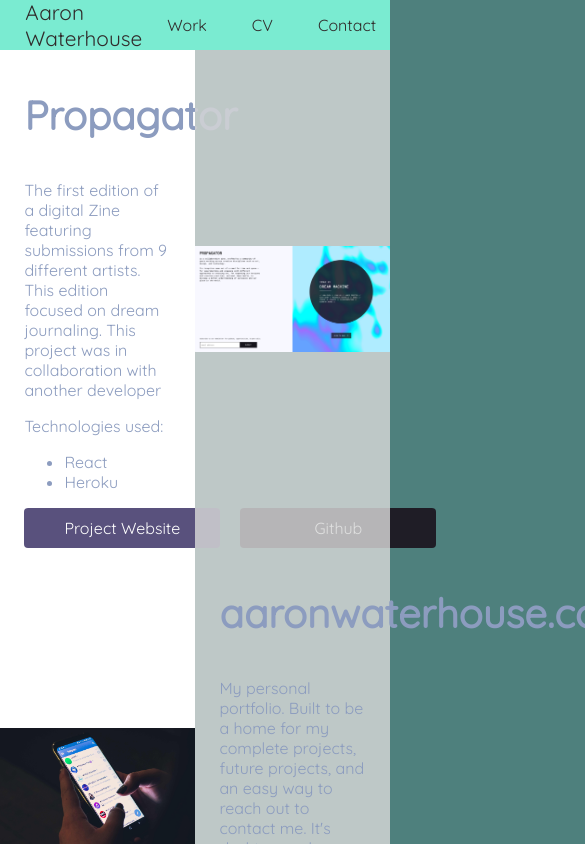
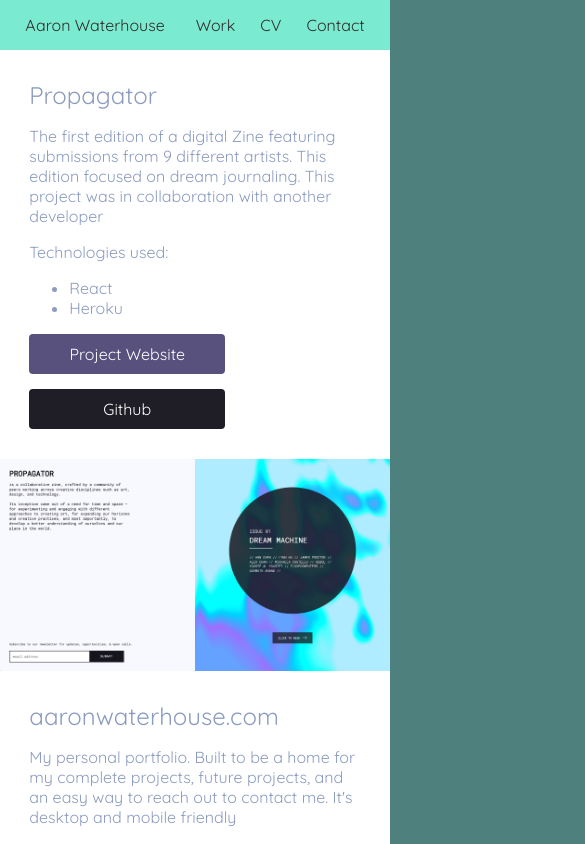
Before and after one commit to a-water/portfolioV1, a React (Create React App) app: page /work in a window 390 px wide. Shown: the top 844 px of the page, 585 px wide, since content can reach past the window. Built offline with nearby package versions, Linux system fonts and the light colour scheme.

Commit message:
Landing page responsiveness and CSS cleanup work

```diff
--- a/src/css/Animation.css
+++ b/src/css/Animation.css
@@ -1,9 +1,4 @@
-@keyframes slide-in-text {
-  from {
-    opacity: 0;
-  }
-
-  to {
-    opacity: 1;
-  }
+@keyframes fade-in-text {
+  from { opacity: 0; }
+  to { opacity: 1; }
 }
--- a/src/css/Contact.css
+++ b/src/css/Contact.css
@@ -8,7 +8,7 @@
 }
 
 form {
-  animation: slide-in-text 2s;
+  animation: fade-in-text 2s;
 }
 
 label {
--- a/src/css/Landing.css
+++ b/src/css/Landing.css
@@ -16,5 +16,5 @@
   display: flex;
   align-items: center;
   justify-content: center;
-  animation: slide-in-text 2s;
+  animation: fade-in-text 2s;
 }
--- a/src/css/ProjectBio.css
+++ b/src/css/ProjectBio.css
@@ -1,10 +1,12 @@
 .biobody {
   max-width: 75%;
-  animation: slide-in-text 2s;
+  animation: fade-in-text 2s;
 }
 
 .title {
-  font-weight: 600;
+  font-weight: 200;
+  margin-top: 0;
+  margin-bottom: 0;
 }
 
 .description {
--- a/src/css/Responsive.css
+++ b/src/css/Responsive.css
@@ -34,6 +34,10 @@
     font-size: 1.5em;
   }
 
+  .blurb {
+    height: calc(50vh - 25px)
+  }
+
   /* Contact */
 
 }
--- a/src/css/SplitTemplate.css
+++ b/src/css/SplitTemplate.css
@@ -24,5 +24,5 @@
 .splitImg {
   max-width: 100%;
   max-height: 100%;
-  animation: slide-in-text 2s;
+  animation: fade-in-text 2s;
 }
--- a/src/css/index.css
+++ b/src/css/index.css
@@ -5,6 +5,7 @@
 @import './Landing.css';
 @import './Contact.css';
 @import './Animation.css';
+@import './Responsive.css';
 /*               */
 
 @import url('https://fonts.googleapis.com/css?family=Quicksand');
@@ -12,6 +13,7 @@
 body, html {
   background: #4e807d;
   height: 100%;
+  width: 100%;
   margin: 0;
   padding: 0;
   font-family: 'Quicksand', sans-serif;
--- a/src/js/Projects.js
+++ b/src/js/Projects.js
@@ -8,27 +8,46 @@ class Projects extends Component {
   constructor(props) {
     super(props);
     this.state = {
-      projects: ProjectData.projects
+      projects: ProjectData.projects,
+      width: 0
     }
+    this.updateWindowHeight = this.updateWindowHeight.bind(this);
+  }
+
+  componentDidMount() {
+    this.updateWindowHeight();
+    window.addEventListener('resize', this.updateWindowHeight);
+  }
+
+  componentWillUnmount() {
+    window.removeEventListener('resize', this.updateWindowHeight);
+  }
+
+  updateWindowHeight() {
+    this.setState({ width: window.innerWidth })
   }
 
   createProjectItems = () => {
-    let imageFirst = true;
+    let imageFirst = false;
     return(
       this.state.projects.map((project) => {
-        imageFirst = !imageFirst;
         let splitTemplateData = {
               leftType: imageFirst ? "image" : "bio",
               leftContent: project,
               rightType: imageFirst ? "bio" : "image",
               rightContent: project
         };
+        if(this.state.width > 1200 ) {
+          imageFirst = !imageFirst;
+        }
         return <SplitTemplate { ...splitTemplateData } key={ project.name }/>
       })
     );
   }
 
   render() {
+    console.log('widnow width:', this.state.width);
+
     return (
       <div>
         <Nav displayName = { true }/>
--- a/src/js/SplitTemplate.js
+++ b/src/js/SplitTemplate.js
@@ -7,7 +7,7 @@ class SplitTemplate extends Component {
   renderContent(contentType, content) {
     switch(contentType) {
       case 'text':
-        return <LandingBlurb content={ content }/>//<p className="splitText"> { content } </p>;
+        return <LandingBlurb content={ content }/>
       case 'bio':
         return <ProjectBio { ...content }/>
       case 'image':
```
